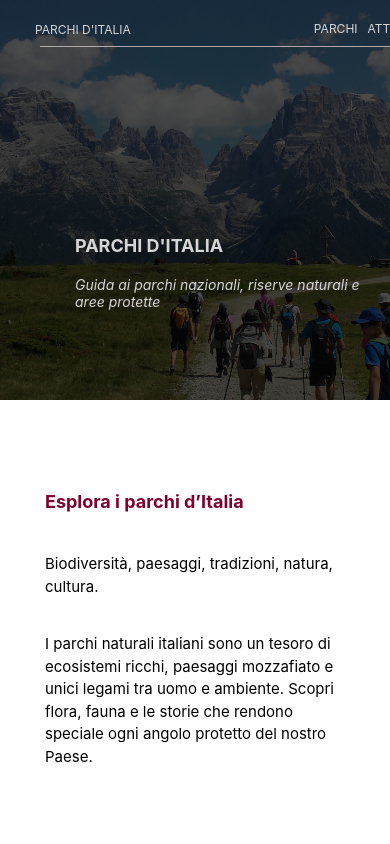
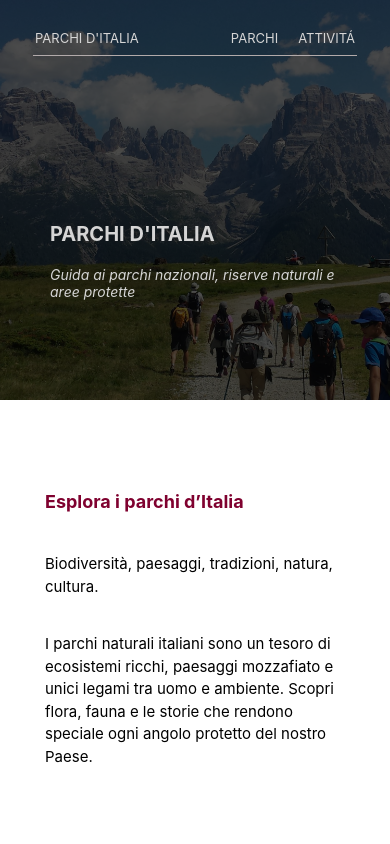
Before and after one commit to giuliagiuffridaa/sitoesercitazionepratica, a plain HTML site: page index.html in a window 390 px wide. Shown: the top 844 px of the page. Drawn offline with Linux system fonts and the light colour scheme.

Commit message:
Update style.css

```diff
--- a/css/style.css
+++ b/css/style.css
@@ -939,45 +939,32 @@ footer p{
   .nav-bar {
     display: flex;
     align-items: center;
-    width: 400px;
-    max-width: 400px;
-    margin-top: 0;
+    width: 100%;
+    max-width: 480px;
+    margin-top: 20px;
     padding-bottom: 10px;
     position: relative;
   }
 
 
-  .nav-bar::after {
-    content: "";
-    position: absolute;
-    bottom: 0;
-    left: 50%;
-    transform: translateX(-50%);
-    width: 95%;
-    max-width: 480px;
-    height: 1px;
-    background-color: rgb(178, 170, 170);
-  }
-
-
   .testo-bar {
-    width: 440px;
-    max-width: 380px;
     position: relative;
     z-index: 2;
     height: 100%;
     display: flex;
     flex-direction: column;
     justify-content: space-between;
-    padding: 20px 30px;
+    padding: 10px 15px;
+    max-width: 480px;
   }
 
 
 .nav-bar p {
   color: rgb(213, 213, 213);
   text-decoration: none;
+  font-size: 12px;
   margin: 0;
-  padding-left: 5px;
+  padding-left: 20px;
 }
 
 .nav-bar a:first-of-type {
@@ -987,9 +974,9 @@ footer p{
 .nav-bar a {
   color: rgb(213, 213, 213);
   text-decoration: none;
-  font-size: 12px;
+  font-size: 13px;
   margin: 0;
-  padding-right: 10px;
+  padding-right: 20px;
 }
 
 .nav-bar a:hover{
@@ -1002,7 +989,7 @@ footer p{
 
 
 .content {
-  width: 300px;
+  width: 320px;
   max-width: 300px;
   margin: 0 auto;
   padding: 0;
@@ -1024,7 +1011,7 @@ footer p{
 }
 
 .content1 h1,.content h1 {
-   font-size: 18px;
+   font-size: 20px;
    margin: 0;
    margin-bottom: 20px;
 }
```
